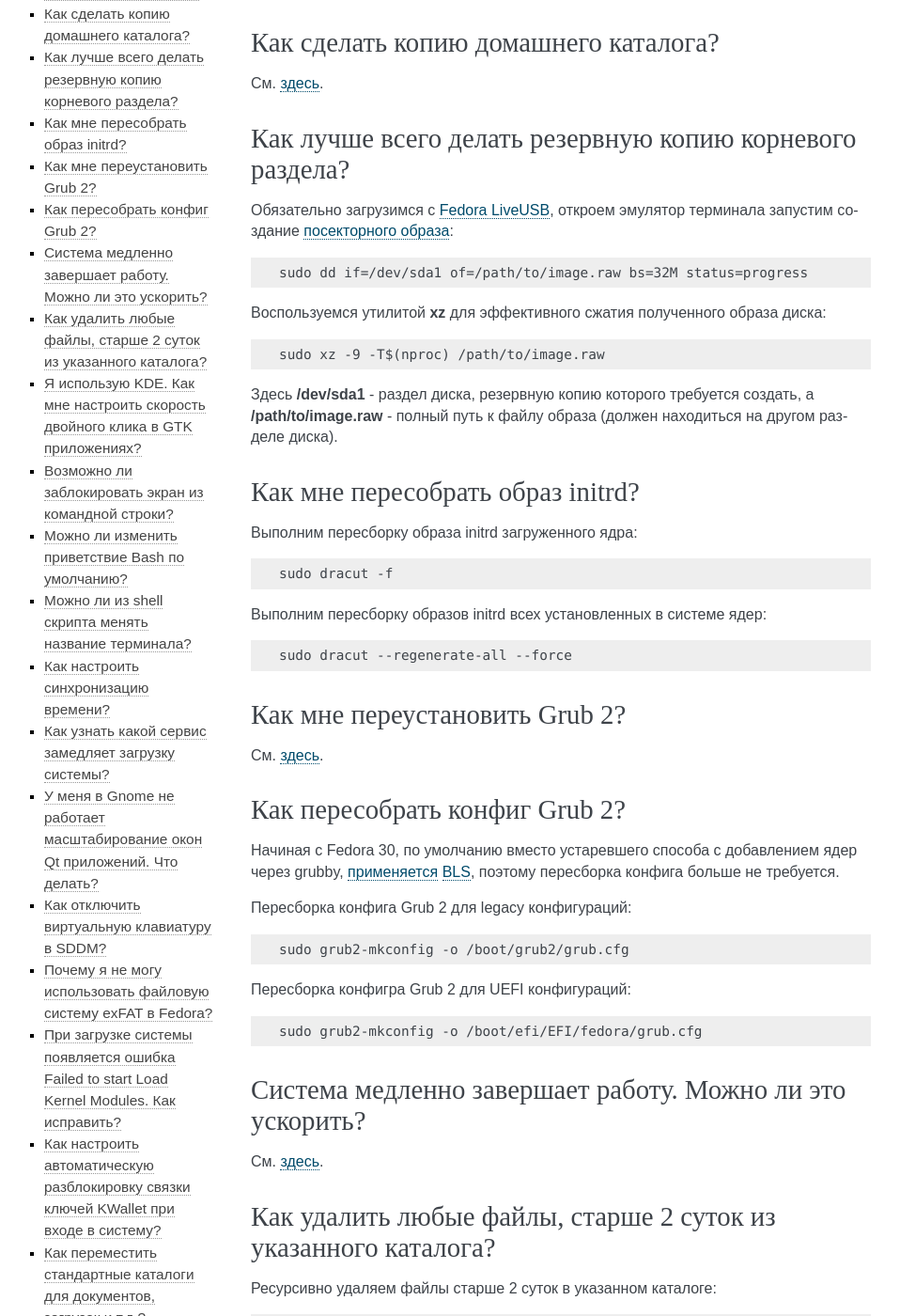
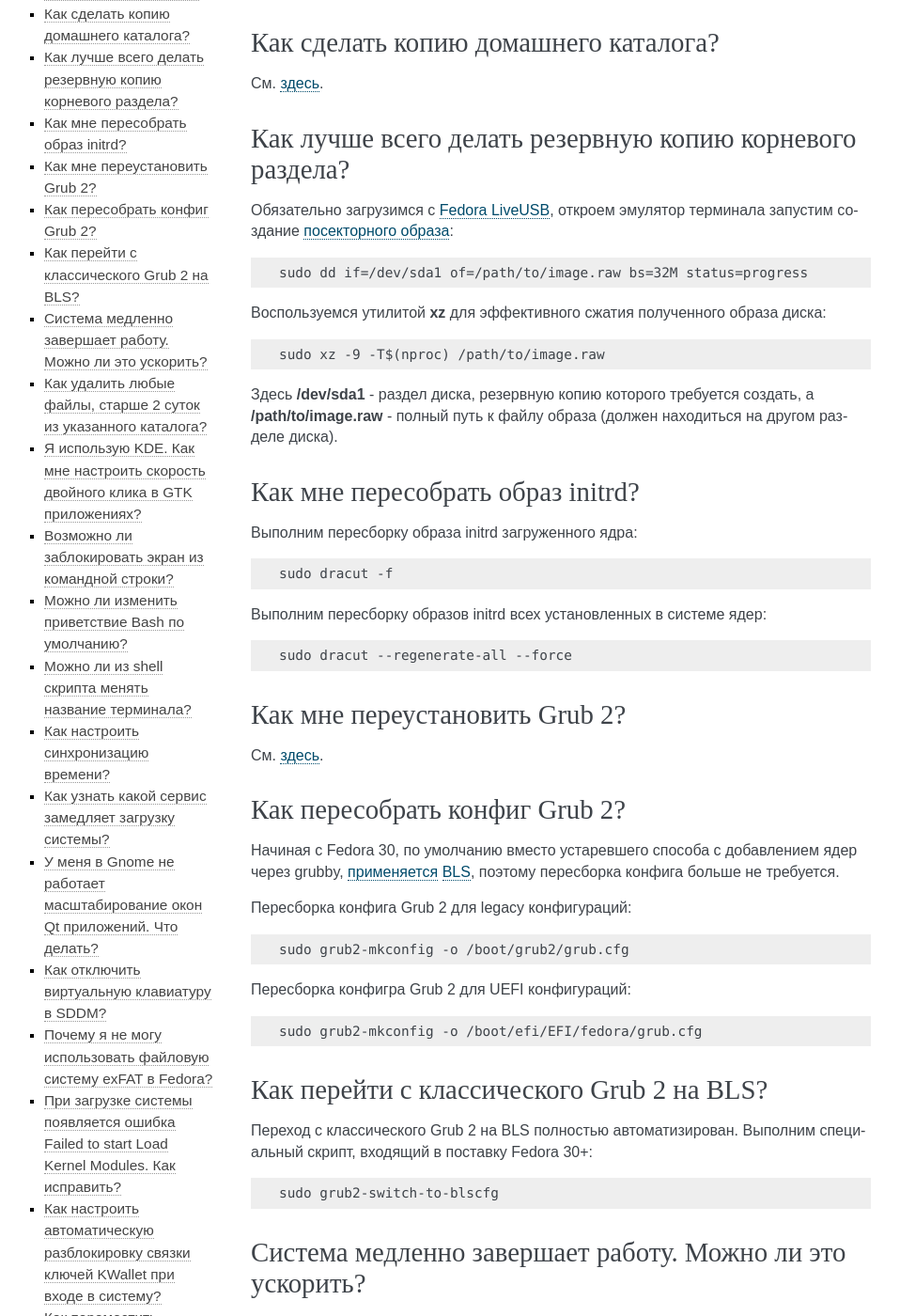
Before and after one commit to RussianFedora/FAQ, a Sphinx documentation site: the page built from source/using-system.rst, in a window 1280 px wide and 1400 px high, scrolled down 693 px. Shown: the whole window at 94% size, without its empty margins (153-1111 px from the left). Built offline with Sphinx 7.4.7, drawn with Linux system fonts in a browser that asks for light colours.

Commit message:
Added question about switching from classic GRUB 2 to BLS.

```diff
--- a/source/using-system.rst
+++ b/source/using-system.rst
@@ -97,7 +97,7 @@
 
 См. `здесь <https://fedoraproject.org/wiki/GRUB_2>`__.
 
-.. index:: boot, grub
+.. index:: boot, grub, bls, loader
 .. _grub-rebuild:
 
 Как пересобрать конфиг Grub 2?
@@ -116,6 +116,18 @@
 .. code-block:: text
 
     sudo grub2-mkconfig -o /boot/efi/EFI/fedora/grub.cfg
+
+.. index:: boot, grub, bls, loader
+.. _grub-to-bls:
+
+Как перейти с классического Grub 2 на BLS?
+==============================================
+
+Переход с классического Grub 2 на BLS полностью автоматизирован. Выполним специальный скрипт, входящий в поставку Fedora 30+:
+
+.. code-block:: text
+
+    sudo grub2-switch-to-blscfg
 
 .. index:: slow shutdown, shutdown
 .. _slow-shutdown:
```
